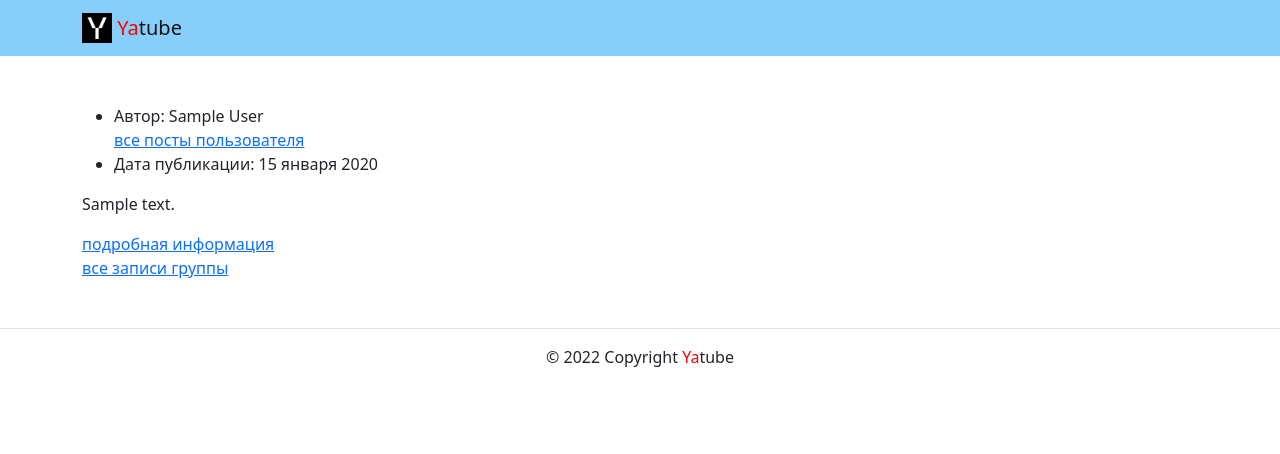
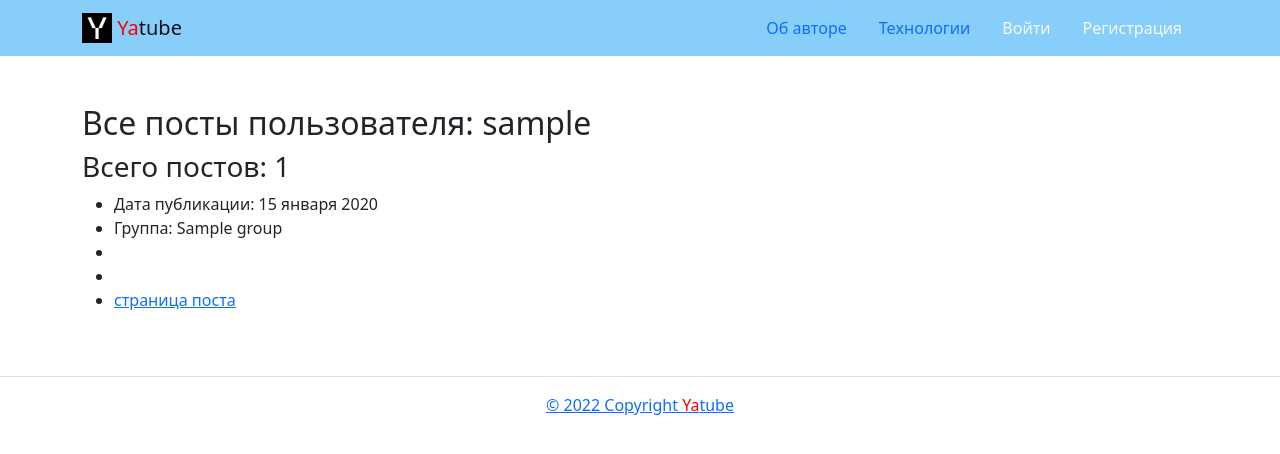
Before and after one commit to Adolgova/hw02_community, a Django app: a page that uses yatube/templates/posts/profile.html in a window 1280 px wide. Shown: the top 454 px of the page. Run offline with Django 3.2, Linux system fonts and the light colour scheme; tables that the repository leaves empty hold one stand-in row (values such as "Sample post"); some libraries are stand-ins or nearby versions.

Commit message:
Финальное задание

```diff
--- a/yatube/posts/views.py
+++ b/yatube/posts/views.py
@@ -2,12 +2,18 @@ from django.shortcuts import render, get_object_or_404
 from posts.models import Post, Group, User
 from django.core.paginator import Paginator
 
+POSTS_PER_PAGE = 10
+
+
+def get_page(request, post_list):
+    paginator = Paginator(post_list, POSTS_PER_PAGE)
+    page_numer = request.GET.get('page')
+    return paginator.get_page(page_numer)
+
 
 def index(request):
     post_list = Post.objects.order_by('-pub_date')
-    paginator = Paginator(post_list, 10)
-    page_number = request.GET.get('page')
-    page_obj = paginator.get_page(page_number)
+    page_obj = get_page(request, post_list)
     context = {
         'page_obj': page_obj,
     }
@@ -17,36 +23,32 @@ def index(request):
 def group_posts(request, slug):
     group = get_object_or_404(Group, slug=slug)
     posts = Post.objects.filter(group=group).order_by('-pub_date')
-    paginator = Paginator(posts, 10)
-    page_number = request.GET.get('page')
-    page_obj = paginator.get_page(page_number)
+    page_obj = get_page(request, posts)
     context = {
         'group': group,
-        'posts': posts,
         'page_obj': page_obj,
     }
     return render(request, 'posts/group_list.html', context)
 
 
 def profile(request, username):
-    user = get_object_or_404(User, username=username)
-    profile_list = Post.objects.filter(author=user)
-    count_posts = Post.objects.filter(author=user).count()
-    paginator = Paginator(profile_list, 10)
-    page_number = request.GET.get('page')
-    page_obj = paginator.get_page(page_number)
+    author = get_object_or_404(
+        User.objects.prefetch_related('posts'),
+        username=username
+         )
+    page_obj = get_page(request, author.posts.all())
     context = {
-        'user': user,
-        'profile_list': profile_list,
-        'count_posts': count_posts,
-        'page_obj': page_obj
+        'author': author,
+        'page_obj': page_obj,
         }
-    return render (request, 'posts/profile.html', context)
+    return render(request, 'posts/profile.html', context)
 
 
 def post_detail(request, post_id):
-    post = get_object_or_404(Post, pk=post_id)
+    post = get_object_or_404(
+        Post.objects.select_related('author', 'group'), id=post_id
+    )
     context = {
-        'post':post,
+        'post': post,
     }
     return render(request, 'posts/post_detail.html', context)
--- a/yatube/templates/includes/header.html
+++ b/yatube/templates/includes/header.html
@@ -6,6 +6,35 @@
         <img src="{% static 'img/logo.png' %}" width="30" height="30" class="d-inline-block align-top" alt="">
         <span style="color:red">Ya</span>tube
       </a>
+      <ul class="nav nav-pills">
+        <li class="nav-item">
+          <a class="nav-link" href="{% url 'about:author' %}">Об авторе</a>
+        </li>
+        <li class="nav-item">
+          <a class="nav-link" href="{% url 'about:tech' %}">Технологии</a>
+        </li>
+        {% if user.username %}
+        <li class="nav-item">
+          <a class="nav-link" href="{% url 'posts:create' %}">Новая запись</a>
+        </li>
+        <li class="nav-item">
+          <a class="nav-link link-light" href="{% url 'users:signup' %}">Изменить пароль</a>
+        </li>
+        <li class="nav-item">
+          <a class="nav-link link-light" href="{% url 'users:logged_out' %}">Выйти</a>
+        </li>
+        <li>
+          Пользователь: {{ user.username }}
+        </li>
+        {% else %}
+        <li class="nav-item">
+          <a class="nav-link link-light" href="{% url 'users:login' %}">Войти</a>
+        </li>
+        <li class="nav-item">
+          <a class="nav-link link-light" href="{% url 'users:signup' %}">Регистрация</a>
+        </li>
+        {% endif %}
+      </ul>
     </div>
   </nav>
 </header>
--- a/yatube/templates/posts/profile.html
+++ b/yatube/templates/posts/profile.html
@@ -1,25 +1,26 @@
-
 {% extends "base.html" %}
-{% block title %}Профайл пользователя{% endblock %}
-{% block header %}{% endblock %}
+{% block title %}Профайл пользователя {{ author }}{% endblock %}
 {% block content %}
+    <section>
+      <header class ="major">
+        <h2>Все посты пользователя: {{ author }} </h2>
+        <h3>Всего постов: {{ author.posts.count }} </h3>
+      </header>
       {% for post in page_obj %}
-  <article>
         <ul>
           <li>
-          Автор: {{ post.author.get_full_name }}
-       </li>
-         <a href="{% url 'posts:profile' posts.author %}">все посты пользователя</a>
-       <li>
-          Дата публикации: {{ post.pub_date|date:"d E Y" }}
+              Дата публикации: {{ post.pub_date|date:"d E Y" }}</li>
+          {% if post.group %}
+          <li> Группа: {{ post.group.title }}<li>
+          <li><a href="{% url 'posts:group_list' post.group.slug %}"
+            все записи группы
+          </a></li>
+          {% endif %}
+          <li><a href="{% url 'posts:post_detail' post.id %}">
+            страница поста
           </li>
         </ul>
-    <p>
-      {{ post.text }}
-    </p>
-    <a href="{% url 'posts:post_detail' post.id %}">подробная информация </a>
-  </article>
-  <a href="{% url 'posts:group_posts' post.group.slug %}">все записи группы</a>
-    {% if not forloop.last %}<hr>{% endif %}
+      </section>
       {% endfor %}
+      {% include 'posts/includes/paginator.html' %}
 {% endblock %}
--- a/yatube/templates/users/login.html
+++ b/yatube/templates/users/login.html
@@ -59,7 +59,7 @@
             <button type="submit" class="btn btn-primary">
               Войти
             </button>
-            <a href="{% url 'users:password_reset_form' %}" class="btn btn-link">
+            <a href="{% url 'users:signup' %}" class="btn btn-link">
               Забыли пароль?
             </a>
           </div>
--- a/yatube/users/urls.py
+++ b/yatube/users/urls.py
@@ -8,9 +8,9 @@ app_name = 'users'
 urlpatterns = [
     path('signup/', views.SignUp.as_view(), name='signup'),
     path(
-        'logout/',
+        'logged_out/',
         LogoutView.as_view(template_name='users/logged_out.html'),
-        name='logout'
+        name='logged_out'
     ),
     path(
         'login/',
```
Also changed, not shown: yatube/templates/posts/post_detail.html (+25 -36 lines), yatube/templates/users/signup.html (+5 -9 lines), yatube/users/views.py (+18 -0 lines), yatube/templates/users/create_post.html (added). Lines whose indentation alone changed are shown as unchanged.
